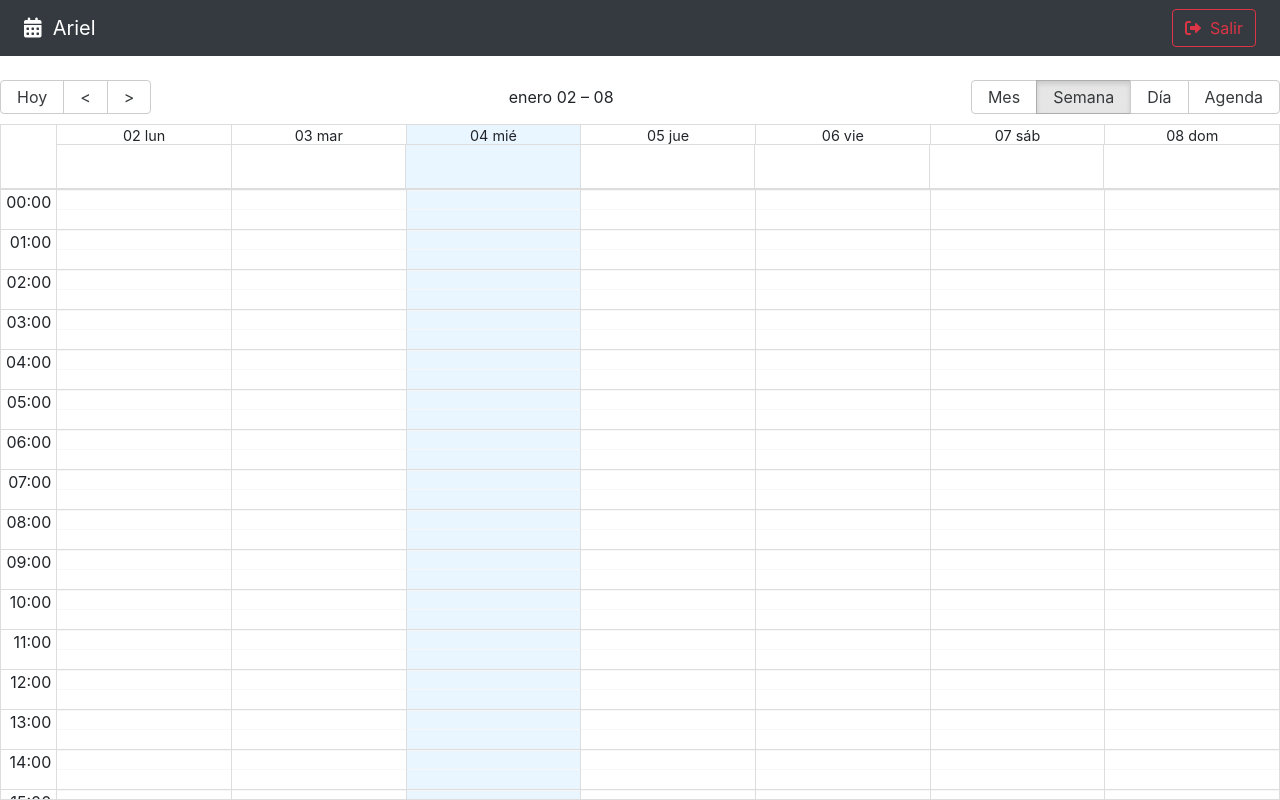
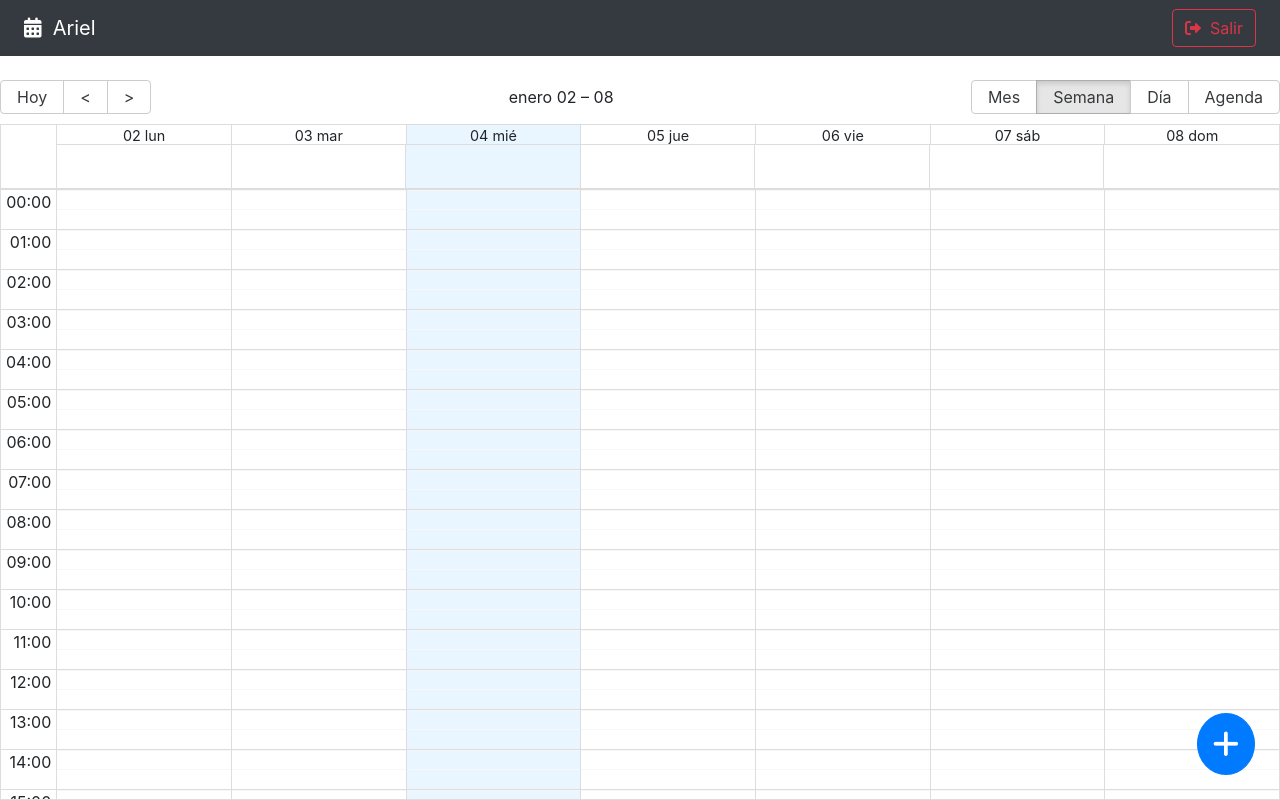
Before and after one commit to arieladasme/calendar, a React (Vite) app: page / in a window 1280 px wide. Built offline with nearby package versions, Linux system fonts and the light colour scheme.

Commit message:
adding button createEvent

```diff
--- /dev/null
+++ b/src/calendar/components/FabAddNew.jsx
@@ -0,0 +1,24 @@
+import { addHours } from 'date-fns'
+import { useCalendarStore, useUiStore } from '../../hooks'
+
+export const FabAddNew = () => {
+  const { openDateModal } = useUiStore()
+  const { setActiveEvent } = useCalendarStore()
+  const handleClickNew = () => {
+    setActiveEvent({
+      title: '',
+      notes: '',
+      start: new Date(),
+      end: addHours(new Date(), 2),
+      bgColor: '#fafafa',
+      user: { _id: '123', name: 'Pepe' },
+    })
+    openDateModal()
+  }
+
+  return (
+    <button className="btn btn-primary fab" onClick={handleClickNew}>
+      <i className="fas fa-plus"></i>
+    </button>
+  )
+}
--- a/src/calendar/index.js
+++ b/src/calendar/index.js
@@ -2,3 +2,4 @@
 export * from './components/NavBar'
 export * from './components/CalendarEvent'
 export * from './components/CalendarModal'
+export * from './components/FabAddNew'
--- a/src/calendar/pages/CalendarPage.jsx
+++ b/src/calendar/pages/CalendarPage.jsx
@@ -1,9 +1,8 @@
 import { useState } from 'react'
 import { Calendar } from 'react-big-calendar'
 import 'react-big-calendar/lib/css/react-big-calendar.css'
-import { addHours } from 'date-fns'
 
-import { CalendarEvent, CalendarModal, NavBar } from '../'
+import { CalendarEvent, CalendarModal, FabAddNew, NavBar } from '../'
 import { localizer, getMessagesES } from '../../helpers'
 import { useUiStore, useCalendarStore } from '../../hooks'
 
@@ -58,6 +57,7 @@
         onView={onViewChanged}
       />
       <CalendarModal />
+      <FabAddNew />
     </>
   )
 }
--- a/src/index.css
+++ b/src/index.css
@@ -38,3 +38,13 @@
   outline: none;
   padding: 10px;
 }
+
+/* FABS */
+.fab {
+  border-radius: 100%;
+  bottom: 25px;
+  font-size: 30px;
+  padding: 15px;
+  position: fixed;
+  right: 25px;
+}
```
